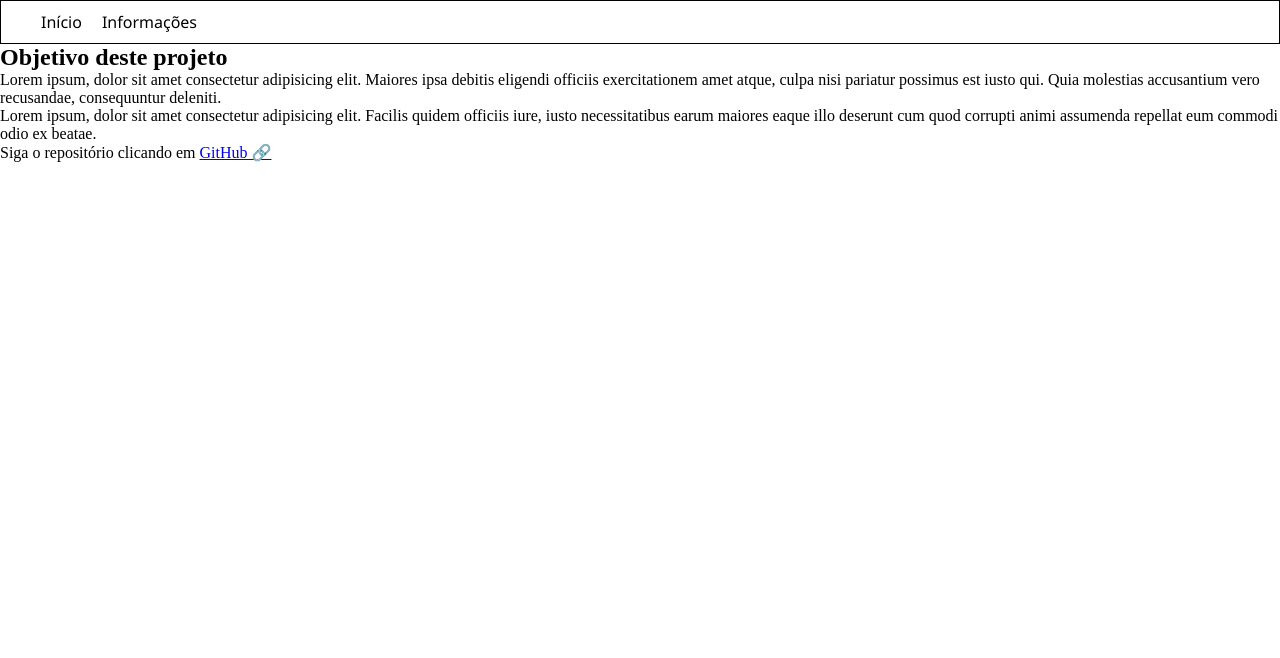
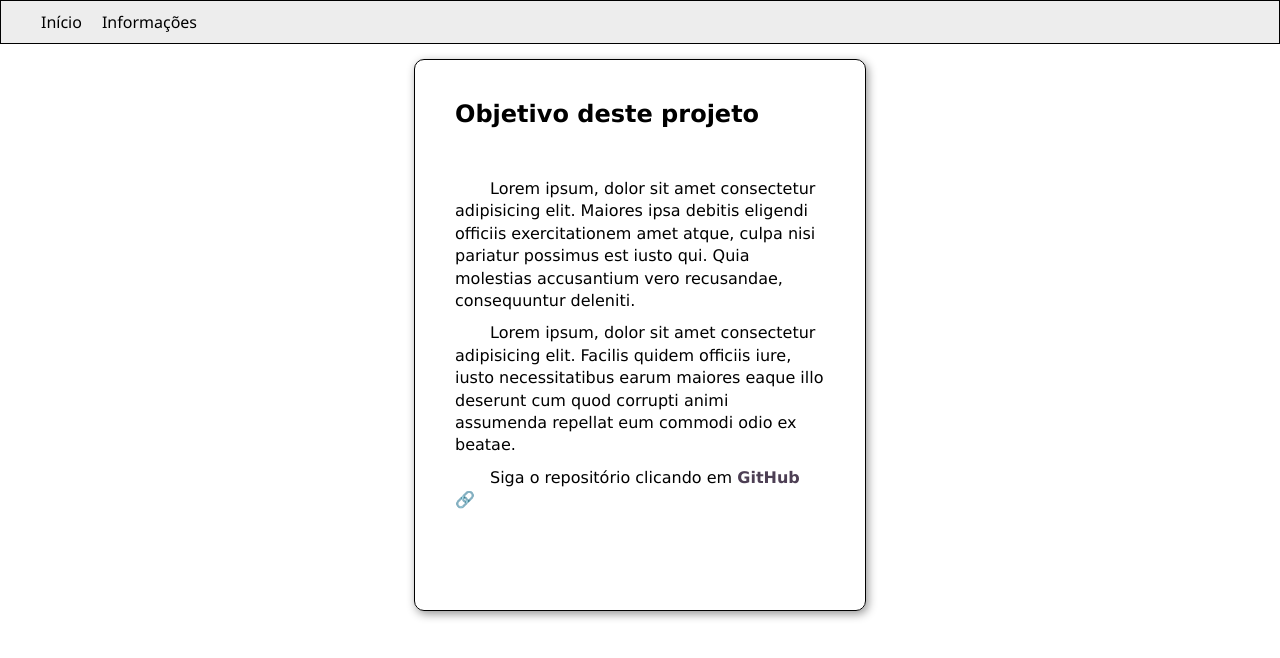
Before and after one commit to OneFelipe/mini-perfil, a plain HTML site: page perfil/info.html in a window 1280 px wide. Drawn offline with Linux system fonts and the light colour scheme.

Commit message:
página de informações finalizada

```diff
--- a/perfil/info.html
+++ b/perfil/info.html
@@ -15,11 +15,13 @@
             <li><a href="info.html">Informações</a></li>
         </ul>
     </nav>
-    <div>
-        <h2>Objetivo deste projeto</h2>
-        <p>Lorem ipsum, dolor sit amet consectetur adipisicing elit. Maiores ipsa debitis eligendi officiis exercitationem amet atque, culpa nisi pariatur possimus est iusto qui. Quia molestias accusantium vero recusandae, consequuntur deleniti.</p>
-        <p>Lorem ipsum, dolor sit amet consectetur adipisicing elit. Facilis quidem officiis iure, iusto necessitatibus earum maiores eaque illo deserunt cum quod corrupti animi assumenda repellat eum commodi odio ex beatae.</p>
-        <p>Siga o repositório clicando em <a href="#">GitHub 🔗</a></p>
-    </div>
+    <main>
+        <div class="objetivo">
+            <h2>Objetivo deste projeto</h2>
+            <p>Lorem ipsum, dolor sit amet consectetur adipisicing elit. Maiores ipsa debitis eligendi officiis exercitationem amet atque, culpa nisi pariatur possimus est iusto qui. Quia molestias accusantium vero recusandae, consequuntur deleniti.</p>
+            <p>Lorem ipsum, dolor sit amet consectetur adipisicing elit. Facilis quidem officiis iure, iusto necessitatibus earum maiores eaque illo deserunt cum quod corrupti animi assumenda repellat eum commodi odio ex beatae.</p>
+            <p>Siga o repositório clicando em <a href="https://github.com/OneFelipe/mini-perfil" target="_blank">GitHub 🔗</a></p>
+        </div>
+    </main>
 </body>
 </html>
--- a/perfil/style.css
+++ b/perfil/style.css
@@ -6,6 +6,7 @@
 nav {
     border: 1px solid black;
     min-width: 300px;
+    background-color: #ededed;
 }
 
 ul {
@@ -108,3 +109,40 @@ footer {
     padding-top: 10px;
     font-family: Arial, Helvetica, sans-serif;
 }
+
+
+.objetivo {
+    border: 1px solid black;
+    border-radius: 10px;
+    box-shadow: #0000006b 2px 3px 10px;
+    font-family: 'Lucida Sans', 'Lucida Sans Regular', 'Lucida Grande', 'Lucida Sans Unicode', Geneva, Verdana, sans-serif;
+
+    min-width: 350px;
+    width: 450px;
+    height: 550px;
+    margin: 15px
+}
+
+.objetivo h2 {
+    padding: 40px;
+}
+
+.objetivo p {
+    padding: 0 40px;
+    text-indent: 35px;
+    line-height: 1.4em;
+    padding-top: 10px;
+
+    min-width: 280px;
+}
+
+.objetivo a {
+    text-decoration: none;
+    color: #4d3f54;
+    font-weight: bold;
+    transition-duration: 0.5s;
+}
+
+.objetivo a:hover {
+    color: #8a8a8a;
+}
```
